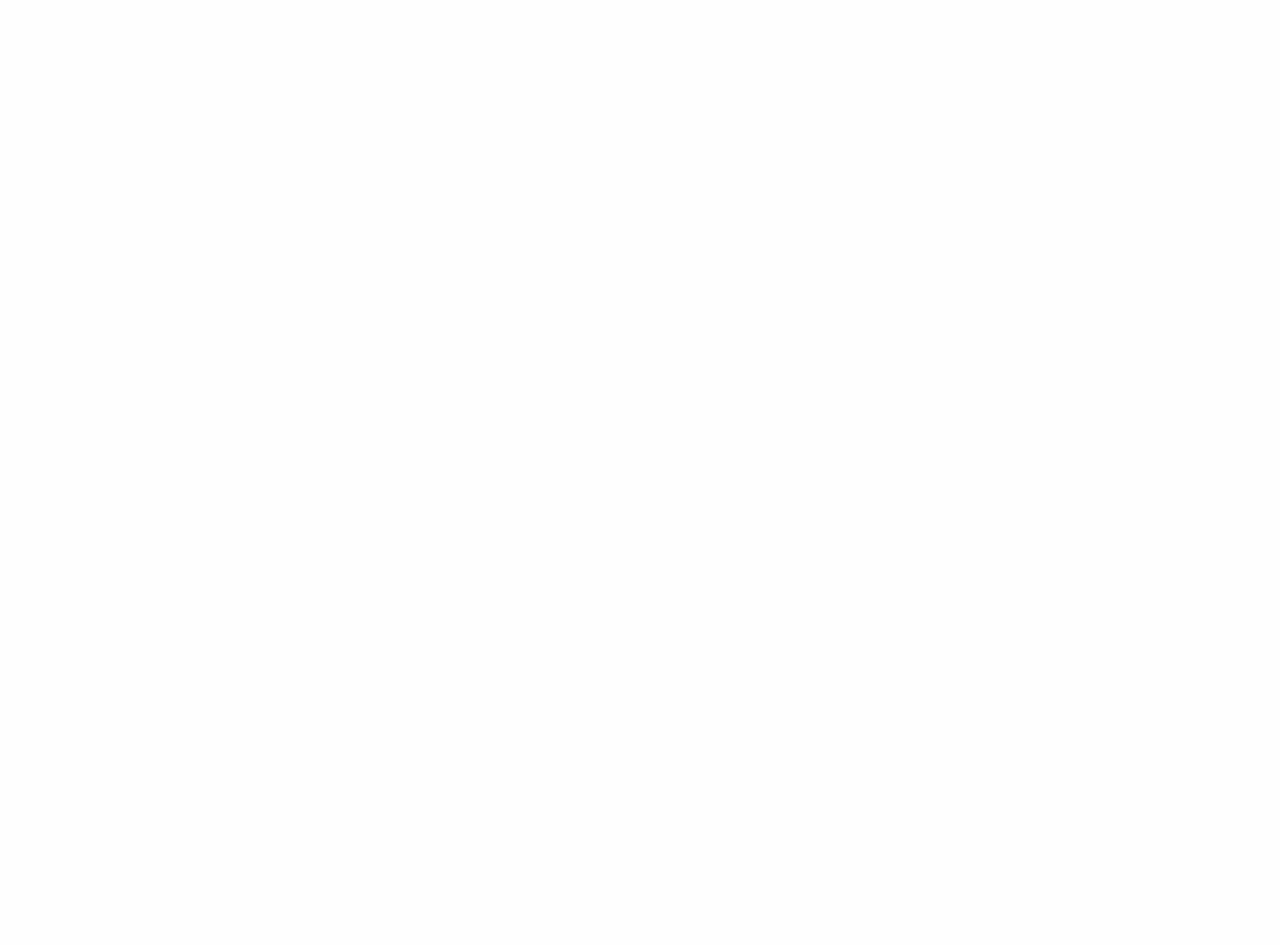
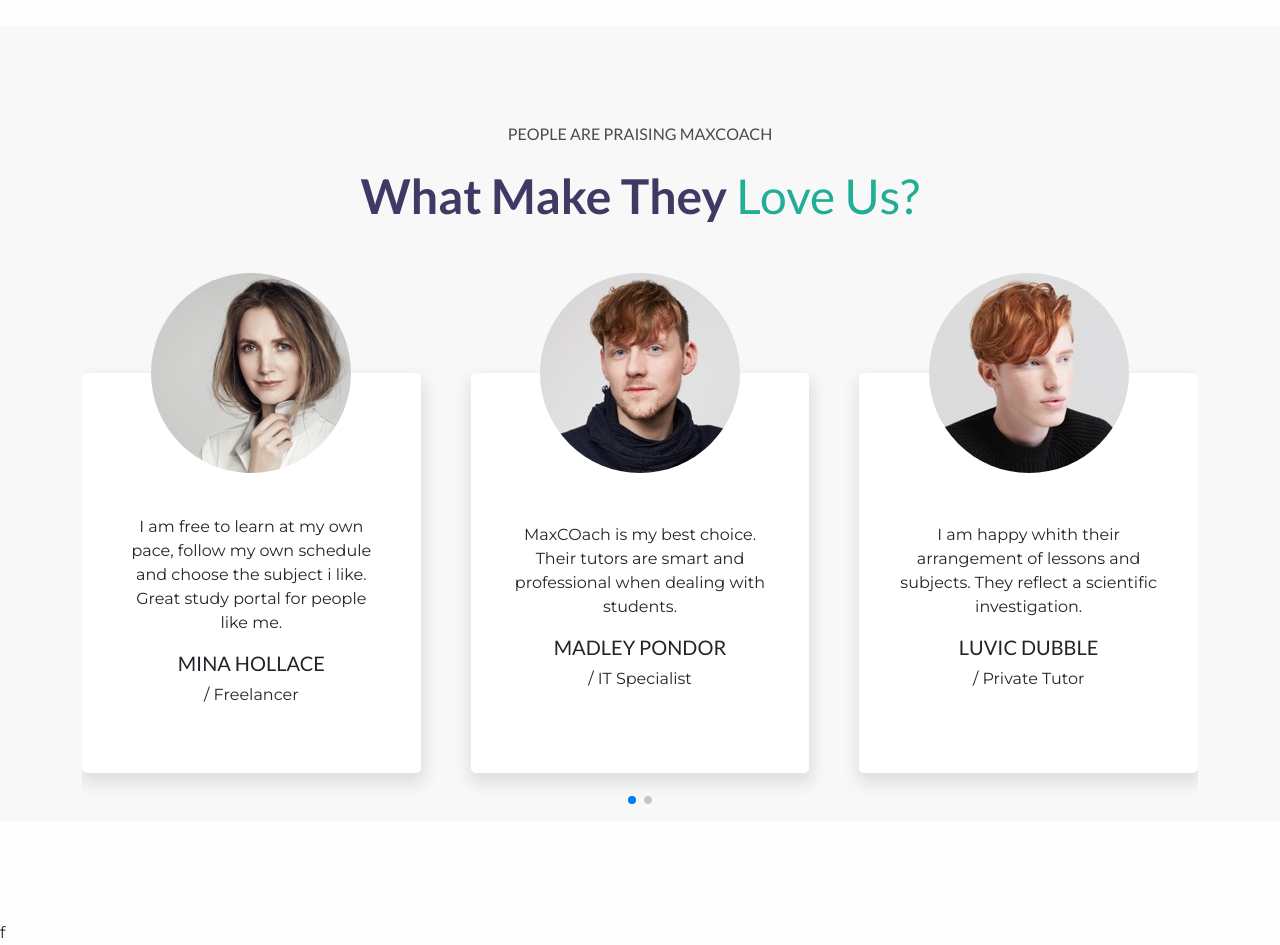
Before and after one commit to MirkoFarina/proj-html-vuejs, a Vue app: page / in a window 1280 px wide. Shown: the part 6160-7105 px from the top of the page. Before the commit the page ends 6162 px from the top, so only its background shows below. Built offline with nearby package versions, Linux system fonts and the light colour scheme.

Commit message:
[add] carousel

```diff
--- a/package.json
+++ b/package.json
@@ -14,6 +14,7 @@
     "@fortawesome/fontawesome-free": "^6.2.1",
     "bootstrap": "^5.2.3",
     "fontawesome": "^5.6.3",
+    "swiper": "^8.4.5",
     "vue": "^3.2.41"
   },
   "devDependencies": {
--- /dev/null
+++ b/src/components/CardCoach.vue
@@ -0,0 +1,64 @@
+<script>
+export default {
+    name:'CardCoach',
+    props: {
+        card: Object
+    },
+    methods: {
+        getImagePath(imageName){
+            return new URL(`../assets/img/${imageName}`, import.meta.url).href
+        }
+    }
+}
+</script>
+
+<template>
+    <div class="mf-card text-center">
+        <div class="content-card">
+            <div class="top">
+            <img :src="getImagePath(card.img)" alt="">
+        </div>
+        <div class="body">
+            <p>
+                {{card.description}}
+            </p>
+            <h5>
+               {{card.name}}
+            </h5>
+            <span>
+                / {{card.work}}
+            </span>
+        </div>
+        </div>
+    </div>
+</template>
+
+<style lang="scss" scoped>
+.mf-card {
+    background-color: white;
+    box-shadow: 1px 8px 16px 3px rgba(0,0,0,0.1);
+    border-radius: 5px;
+    padding: 0 40px;
+    padding-bottom: 30px;
+    height: 400px;
+    .content-card {
+        margin-top: 100px;
+    }
+    img {
+        border-radius: 50%;
+        transform: translateY(-50%);
+    }
+    .body {
+        transform: translateY(-30%);
+        p {
+           overflow: auto;
+        }
+        h5 {
+            text-transform: uppercase;
+        }
+        span {
+            text-transform: capitalize;
+        }
+    }
+}
+</style>
--- a/src/components/MainApp.vue
+++ b/src/components/MainApp.vue
@@ -1,5 +1,5 @@
 <script>
-import {dataCardDream, dataAccordion, dataStatics, dataCardCourses,dataEvents} from '../data/allDataSection';
+import {dataCardDream, dataAccordion, dataStatics, dataCardCourses,dataEvents, dataCardsCoach} from '../data/allDataSection';
 //JUMBO
 import JumbotronApp from './JumbotronApp.vue';
 // BUILD DREAM
@@ -15,6 +15,8 @@
 import QuestionRight from './QuestionRight.vue';
 //EVENTS
 import TemplateEvent from './TemplateEvent.vue';
+// COACH
+import TemplateCoach from './TemplateCoach.vue';
 
   export default {
     name: 'MainApp',
@@ -26,7 +28,8 @@
       TemplateCourses,
       QuestionLeft,
       QuestionRight,
-      TemplateEvent
+      TemplateEvent,
+      TemplateCoach
     },
     data(){
         return {
@@ -34,7 +37,8 @@
             dataAccordion,
             dataStatics,
             dataCardCourses,
-            dataEvents
+            dataEvents,
+            dataCardsCoach
         }
     }
   }
@@ -68,6 +72,10 @@
         <section id="events">
             <TemplateEvent :dataCard="dataEvents" />
         </section>
+
+        <section id="coach">
+            <TemplateCoach :dataCards="dataCardsCoach"/>
+        </section>
     </main>
 </template>
 
@@ -77,4 +85,8 @@
 section {
   margin-bottom: 100px;
 }
+
+#coach {
+    background-color: #F8F8F8;
+}
 </style>
--- /dev/null
+++ b/src/components/SliderCoach.vue
@@ -0,0 +1,38 @@
+<script>
+import CardCoach from './CardCoach.vue'
+import { Swiper, SwiperSlide} from 'swiper/vue';
+import {Pagination } from 'swiper';
+import 'swiper/css/bundle';
+    export default {
+        name: 'SliderCoach',
+        components: {
+            Swiper,
+            SwiperSlide,
+            CardCoach
+        },
+        props: {
+            arrayCards: Array
+        },
+        setup () {
+            return {
+                modules: [Pagination]
+            }
+        }
+    }
+</script>
+<template>
+    <swiper
+    :modules="modules"
+    :slides-per-view="3"
+    :space-between="50"
+    :pagination="{ clickable: true }">
+       <SwiperSlide  v-for="(card, index) in arrayCards" :key="index" class="mb-5">
+           <CardCoach :card="card"/>
+       </SwiperSlide>
+    </swiper>
+</template>
+
+
+<style lang="scss" scoped>
+
+</style>
--- /dev/null
+++ b/src/components/TemplateCoach.vue
@@ -0,0 +1,32 @@
+<script>
+import SliderCoach from './SliderCoach.vue';
+export default {
+    name: 'TemplateCoach',
+    components: {
+        SliderCoach
+    },
+    props: {
+        dataCards: Array
+    }
+}
+</script>
+
+<template>
+    <div class="container">
+        <div class="title mb-5 text-center">
+            <h6 class="mb-4 mt-5">
+               people are praising maxcoach
+            </h6>
+            <h2>
+                what make they  <span>love us?</span>
+            </h2>
+        </div>
+        <SliderCoach :arrayCards="dataCards" />
+    </div>
+</template>
+
+<style lang="scss" scoped>
+.container {
+    padding-top: 50px;
+}
+</style>
--- a/src/components/TemplateEvent.vue
+++ b/src/components/TemplateEvent.vue
@@ -21,7 +21,7 @@
     </h2>
 </div>
 <div class="container">
-    <div class="row row-cols-1 row-cols-lg-2">
+    <div class="row row-cols-1 row-cols-lg-2 mb-5">
         <CardEvents :cards="dataCard"/>
     </div>
 </div>
--- a/src/data/allDataSection.js
+++ b/src/data/allDataSection.js
@@ -191,4 +191,31 @@
     }
 ];
 
-export {navHeaderData,dataCardDream, dataAccordion, dataStatics, dataCardCourses,dataEvents}
+const dataCardsCoach = [
+    {
+        name: 'mina hollace',
+        work: 'freelancer',
+        description: 'I am free to learn at my own pace, follow my own schedule and choose the subject i like. Great study portal for people like me.',
+        img: 'testimonial-avata-02.jpg'
+    },
+    {
+        name: 'madley pondor',
+        work: 'IT specialist',
+        description: 'MaxCOach is my best choice. Their tutors are smart and professional when dealing with students.',
+        img: 'testimonial-avata-04.jpg'
+    },
+    {
+        name: 'luvic dubble',
+        work: 'private tutor',
+        description: 'I am happy whith their arrangement of lessons and subjects. They reflect a scientific investigation.',
+        img: 'testimonial-avata-01.jpg'
+    },
+    {
+        name: 'pinco pallo',
+        work: 'Web Developer',
+        description: 'I am free to learn at my own pace, follow my own schedule and choose the subject i like. Great study portal for people like me.',
+        img: 'testimonial-avata-03.jpg'
+    }
+]
+
+export {navHeaderData,dataCardDream, dataAccordion, dataStatics, dataCardCourses,dataEvents, dataCardsCoach}
```
Also changed, not shown: src/assets/img/testimonial-avata-03.jpg (added), 1 other file (tests, documents, lock files or other folders).
